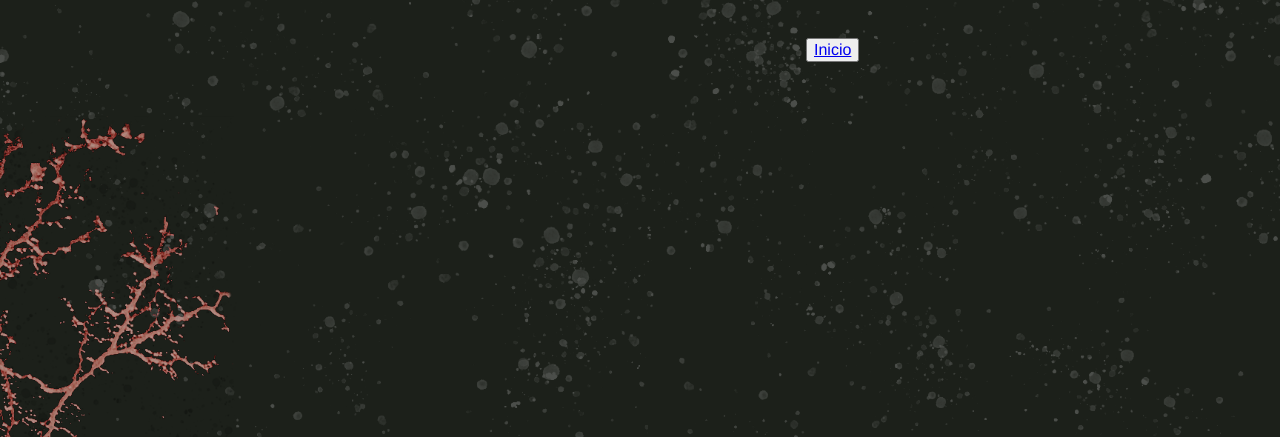
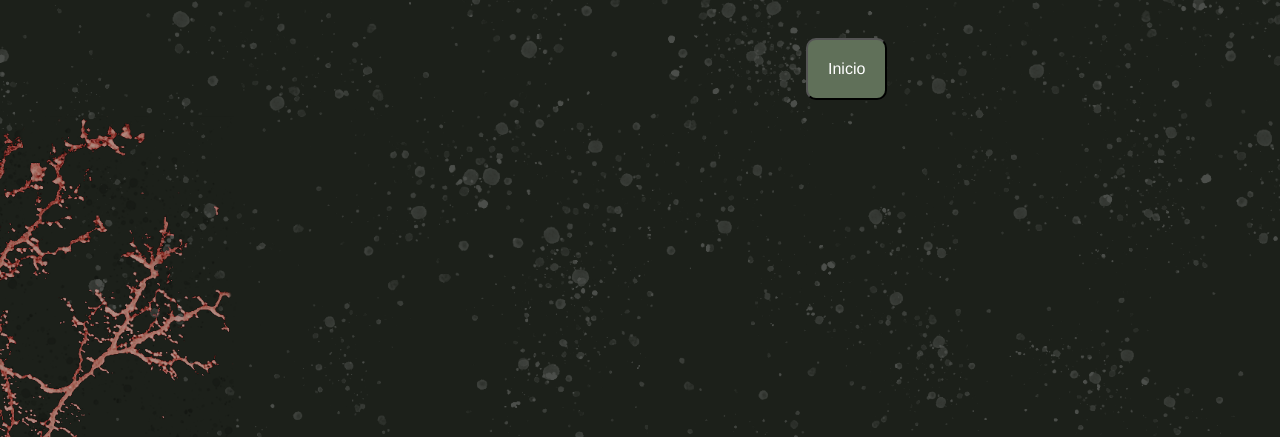
Before and after one commit to MeliFurgi/TpWeb, a plain HTML site: page formulario.html in a window 1280 px wide. Shown: the part 363-800 px from the top of the page. Drawn offline with Linux system fonts and the light colour scheme.

Commit message:
Add files via upload

```diff
--- a/global.css
+++ b/global.css
@@ -149,6 +149,11 @@ h3{color: white;
     margin-top: 20px;
     font-family: 'franklin gothic medium';
     font-size: 16px;
+    padding: 20px;
+    border-radius: 10px;
+    background-color: #607059;
+     a{ color: white;
+    text-decoration: none;}
 }
 #error { margin-left: 100px;
     margin-top: -80px;
```
